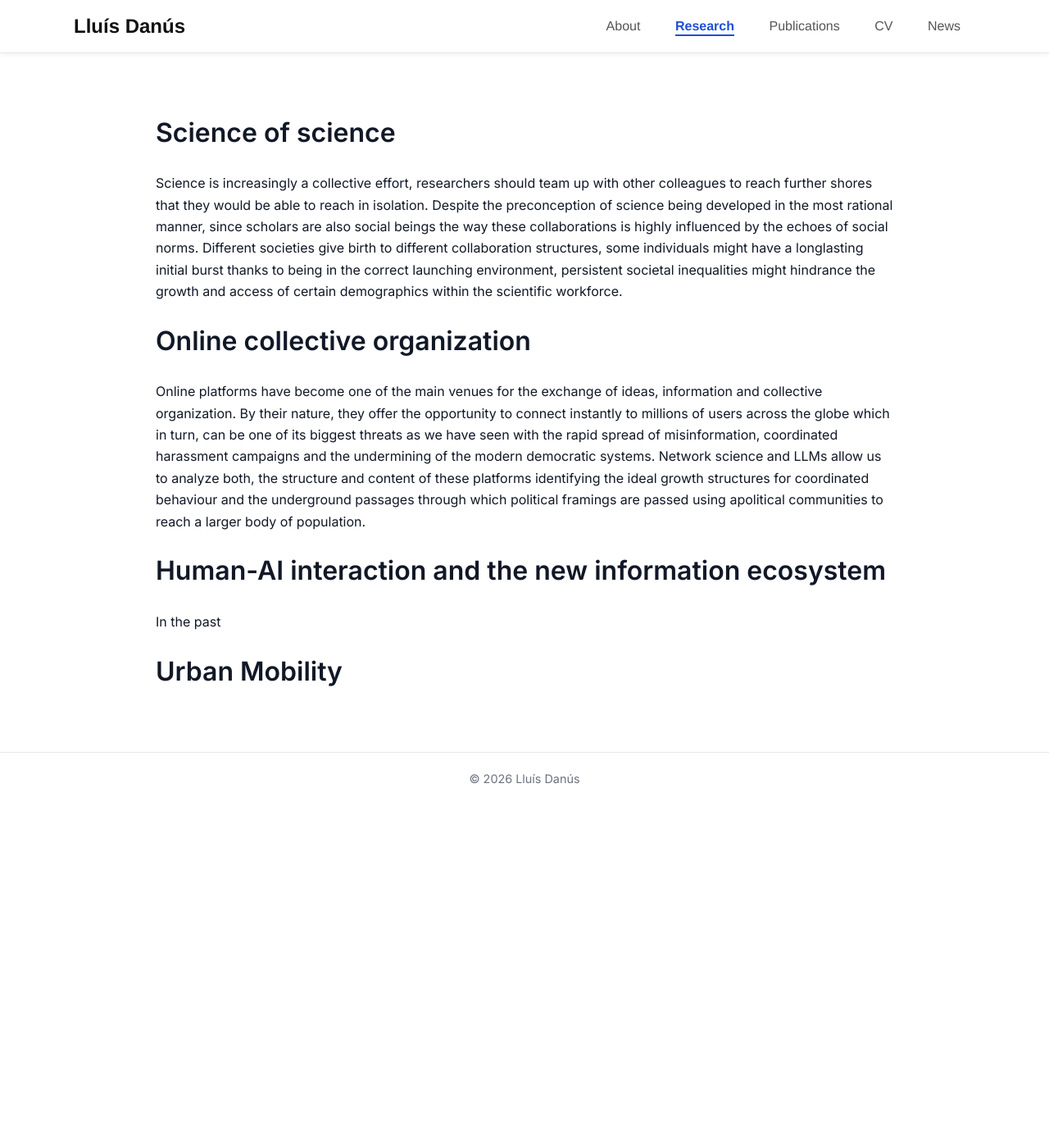
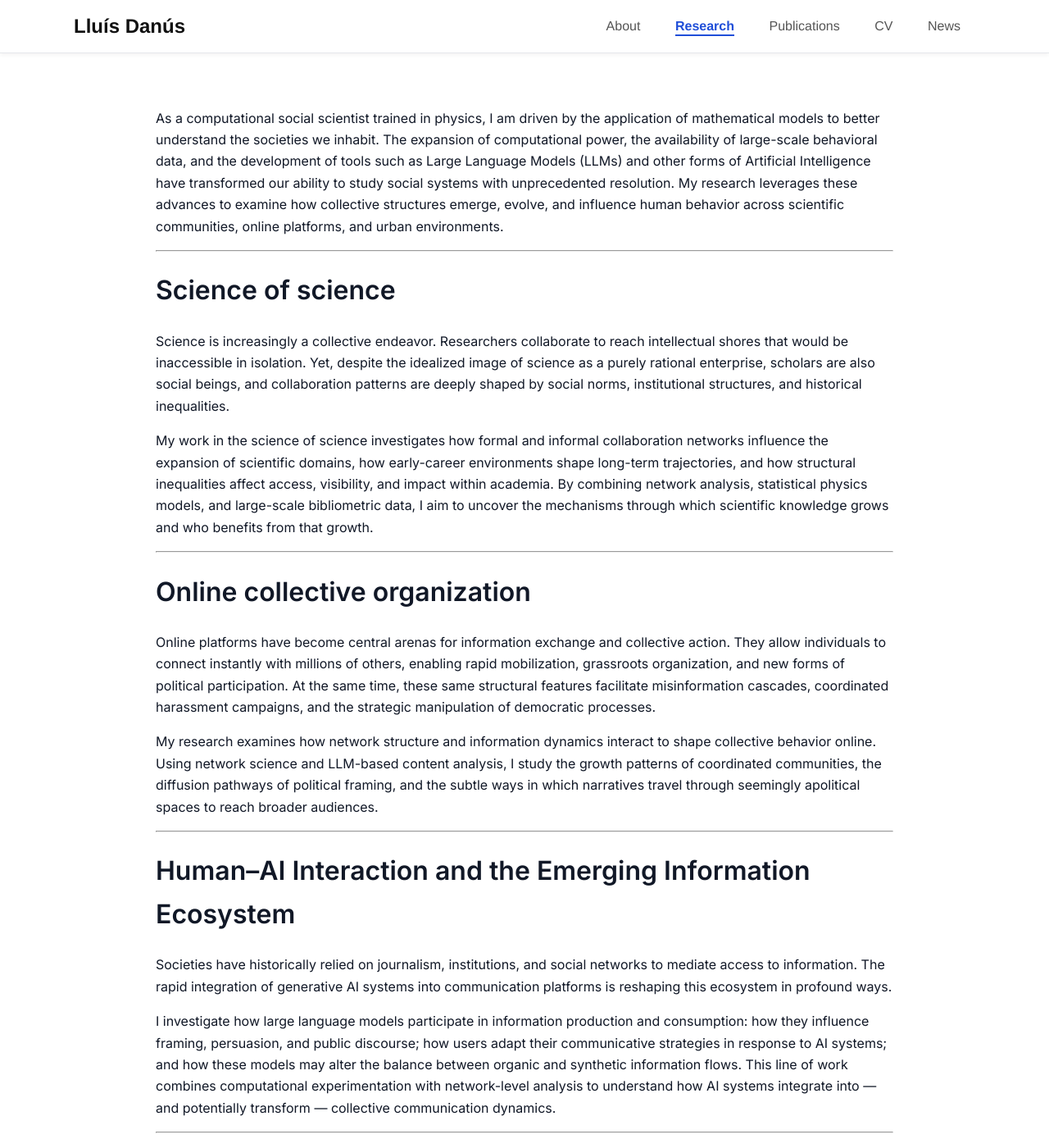
Before and after one commit to lluisdanus/lluisdanus.github.io, a Jekyll site: the page built from research.md, in a window 1280 px wide and 1400 px high. Shown: the whole window at 82% size. Built offline with Jekyll 4.4.1, drawn with Linux system fonts in a browser that asks for light colours; some of the changed text lies outside the part shown.

Commit message:
fixing publications

```diff
--- a/research.md
+++ b/research.md
@@ -3,16 +3,36 @@ title: Research
 layout: default
 ---
 
+As a computational social scientist trained in physics, I am driven by the application of mathematical models to better understand the societies we inhabit. The expansion of computational power, the availability of large-scale behavioral data, and the development of tools such as Large Language Models (LLMs) and other forms of Artificial Intelligence have transformed our ability to study social systems with unprecedented resolution. My research leverages these advances to examine how collective structures emerge, evolve, and influence human behavior across scientific communities, online platforms, and urban environments.
+
+---
+
 # Science of science
 
-Science is increasingly a collective effort, researchers should team up with other colleagues to reach further shores that they would be able to reach in isolation. Despite the preconception of science being developed in the most rational manner, since scholars are also social beings the way these collaborations is highly influenced by the echoes of social norms. Different societies give birth to different collaboration structures, some individuals might have a longlasting initial burst thanks to being in the correct launching environment, persistent societal inequalities might hindrance the growth and access of certain demographics within the scientific workforce.
+Science is increasingly a collective endeavor. Researchers collaborate to reach intellectual shores that would be inaccessible in isolation. Yet, despite the idealized image of science as a purely rational enterprise, scholars are also social beings, and collaboration patterns are deeply shaped by social norms, institutional structures, and historical inequalities.
+
+My work in the science of science investigates how formal and informal collaboration networks influence the expansion of scientific domains, how early-career environments shape long-term trajectories, and how structural inequalities affect access, visibility, and impact within academia. By combining network analysis, statistical physics models, and large-scale bibliometric data, I aim to uncover the mechanisms through which scientific knowledge grows and who benefits from that growth.
+
+---
 
 # Online collective organization
 
-Online platforms have become one of the main venues for the exchange of ideas, information and collective organization. By their nature, they offer the opportunity to connect instantly to millions of users across the globe which in turn, can be one of its biggest threats as we have seen with the rapid spread of misinformation, coordinated harassment campaigns and the undermining of the modern democratic systems. Network science and LLMs allow us to analyze both, the structure and content of these platforms identifying the ideal growth structures for coordinated behaviour and the underground passages through which political framings are passed using apolitical communities to reach a larger body of population.
+Online platforms have become central arenas for information exchange and collective action. They allow individuals to connect instantly with millions of others, enabling rapid mobilization, grassroots organization, and new forms of political participation. At the same time, these same structural features facilitate misinformation cascades, coordinated harassment campaigns, and the strategic manipulation of democratic processes.
 
-# Human-AI interaction and the new information ecosystem
+My research examines how network structure and information dynamics interact to shape collective behavior online. Using network science and LLM-based content analysis, I study the growth patterns of coordinated communities, the diffusion pathways of political framing, and the subtle ways in which narratives travel through seemingly apolitical spaces to reach broader audiences.
 
-In the past
+---
+
+# Human–AI Interaction and the Emerging Information Ecosystem
+
+Societies have historically relied on journalism, institutions, and social networks to mediate access to information. The rapid integration of generative AI systems into communication platforms is reshaping this ecosystem in profound ways.
+
+I investigate how large language models participate in information production and consumption: how they influence framing, persuasion, and public discourse; how users adapt their communicative strategies in response to AI systems; and how these models may alter the balance between organic and synthetic information flows. This line of work combines computational experimentation with network-level analysis to understand how AI systems integrate into — and potentially transform — collective communication dynamics.
+
+---
 
 # Urban Mobility
+
+Cities represent one of the most complex forms of human organization. From small villages to global metropolises, urban spaces concentrate economic exchange, social interaction, and cultural production. Patterns of mobility within cities reveal how people navigate opportunities, constraints, and inequalities embedded in physical space.
+
+In this area, I develop statistically grounded models to study human mobility patterns and urban dynamics. By combining mobility data with network-based approaches, I explore how movement flows shape social connectivity, economic activity, and the diffusion of behaviors across neighborhoods. Often, simple and interpretable models can capture essential features of urban behavior, offering insight into how cities function as dynamic social systems.
```
